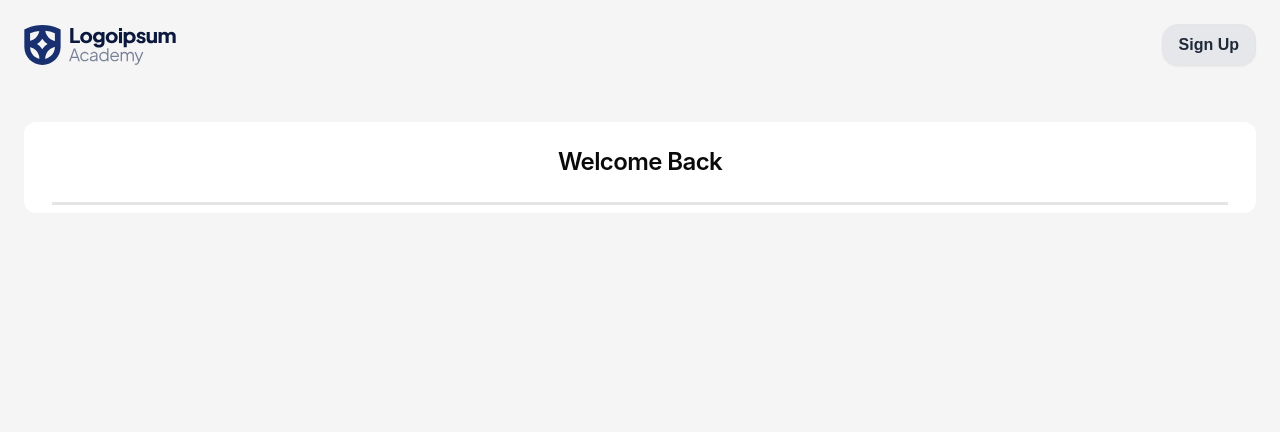
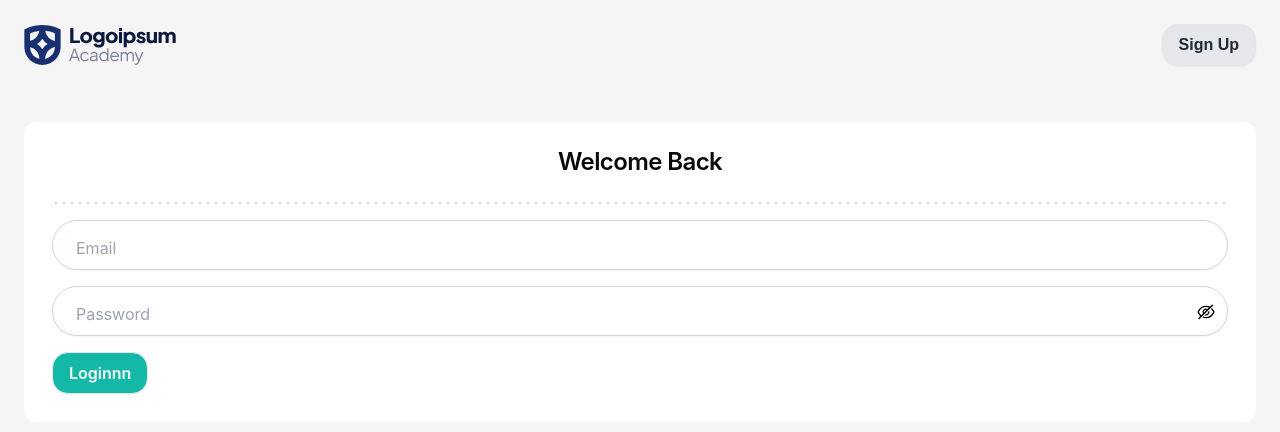
Before and after one commit to Meyzan16/jira-clone, a Next.js app: page /sign-in in a window 1280 px wide. Shown: the top 432 px of the page. Built offline with nearby package versions, Linux system fonts and the light colour scheme.

Commit message:
add dotted separator and form input login

```diff
--- a/src/app/(auth)/layout.tsx
+++ b/src/app/(auth)/layout.tsx
@@ -1,29 +1,35 @@
-import Button from '@/components/button';
-import Image from 'next/image';
-import React from 'react'
+"use client";
+
+import AlertComponent from "@/components/alert";
+import Button from "@/components/button";
+import Image from "next/image";
+import React, { useContext } from "react";
+import { GlobalContext } from "../context";
 
 interface AuthLayoutProps {
-    children: React.ReactNode;
+  children: React.ReactNode;
 }
 
-const AuthLayout = ({children}: AuthLayoutProps) => {
+const AuthLayout = ({ children }: AuthLayoutProps) => {
+  const { openAlert } = useContext(GlobalContext)!;
+
   return (
-    <main className='bg-neutral-100 min-h-screen '>
-        <div className='mx-auto max-w-screen-2xl p-6'>
-            <nav className='flex justify-between items-center'>
-                <Image src="/logo.svg" height={60} width={152} alt='logo' />
-                <div className='flex items-center gap-2'>
-                    <Button variant='secondary'>
-                        Sign Up
-                    </Button>
-                </div>
-            </nav>
-            <div className='flex flex-col items-center justify-center pt-4 md:pt-14 font-sans'>
-                {children}
-            </div>
+    <main className="bg-neutral-100 min-h-screen ">
+      <div className="mx-auto max-w-screen-2xl p-6">
+        <nav className="flex justify-between items-center">
+          <Image src="/logo.svg" height={60} width={152} alt="logo" />
+          <div className="flex items-center gap-2">
+            <Button variant="secondary">Sign Up</Button>
+          </div>
+        </nav>
+        <div className="flex flex-col items-center justify-center pt-4 md:pt-14 font-sans">
+          {children}
         </div>
+      </div>
+
+      {openAlert.status == true && <AlertComponent />}
     </main>
-  )
-}
+  );
+};
 
-export default AuthLayout
+export default AuthLayout;
--- a/src/app/(auth)/sign-in/page.tsx
+++ b/src/app/(auth)/sign-in/page.tsx
@@ -1,3 +1,5 @@
+"use client";
+
 import SignInCard from '@/features/auth/components/sign-in-card'
 import React from 'react'
 
--- /dev/null
+++ b/src/components/dotted-separator.tsx
@@ -0,0 +1,43 @@
+import React from "react";
+
+interface DottedSeparatorProps {
+  className?: string;
+  color?: string;
+  height?: string;
+  dotSize?: string;
+  gapSize?: string;
+  direction?: "horizontal" | "vertical";
+}
+
+const DottedSeparator = ({
+  className = "",
+  color = "#d4d4d8",
+  height = "2px",
+  dotSize = "2px",
+  gapSize = "6px",
+  direction = "horizontal",
+}: DottedSeparatorProps) => {
+  const isHorizontal = direction === "horizontal";
+
+  return (
+    <div
+      className={`${isHorizontal ? "w-full flex items-center" : "h-full flex flex-col items-center"} ${className}`}
+    >
+      <div
+        className={isHorizontal ? "flex-grow" : "flex-grow-0"}
+        style={{
+          width: isHorizontal ? "100%" : height,
+          height: isHorizontal ? height : "100%",
+          backgroundImage: `radial-gradient(circle, ${color} 25%, transparent 25%)`,
+          backgroundSize: isHorizontal
+            ? `${parseInt(dotSize) + parseInt(gapSize)}px ${height}`
+            : `${height} ${parseInt(dotSize) + parseInt(gapSize)}px`,
+          backgroundRepeat: isHorizontal ? "repeat-x" : "repeat-y",
+          backgroundPosition: "center",
+        }}
+      ></div>
+    </div>
+  );
+};
+
+export default DottedSeparator;
--- a/src/components/input.tsx
+++ b/src/components/input.tsx
@@ -20,19 +20,21 @@ const Input: FC<InputProps> = ({
   errors,
   touched,
 }) => {
+  const [isFilledOrFocused, setIsFilledOrFocused] = useState(false);
   const [showPassword, setShowPassword] = useState(false);
 
   const isPasswordInput = type === "password";
 
-  const isFilledOrFocused = value.length > 0;
+  // const isFilledOrFocused = value.length > 0;
 
   return (
     <div className={`relative w-full ${errors && touched ? "mb-4" : "mb-4"}`}>
       <label
-            className={`absolute left-4 transition-all duration-300 ${
+        className={`absolute left-4 transition-all duration-300 bg-white px-2
+          ${
             isFilledOrFocused
-                ? "-top-3 text-sm bg-white px-2 text-gray-600"
-                : "top-4 text-gray-400"
+              ? "-top-2 text-xs text-gray-600"
+              : "top-4 text-base text-gray-400"
           }`}
         htmlFor={id}
       >
@@ -43,31 +45,51 @@ const Input: FC<InputProps> = ({
         id={id}
         type={isPasswordInput ? (showPassword ? "text" : "password") : type}
         value={value}
-            onChange={onChange}
+        onChange={(e) => {
+          onChange(e);
+          setIsFilledOrFocused(e.target.value.length > 0);
+        }}
+        onFocus={() => setIsFilledOrFocused(true)}
+        onBlur={() => setIsFilledOrFocused(value.length > 0)}
         aria-label={label}
-            className={`w-full px-4 py-4 border rounded-full  text-black
-                        font-poppins text-md font-semibold
-                        focus:outline-none focus:border-primary bg-white
-                        ${errors && touched ? "border-red-500" : "border-gray-300"}`}
+        className={`w-full px-4 pt-5 pb-2 border rounded-full
+                    font-poppins
+                    text-base shadow-sm transition-colors
+                    file:border-0
+                    file:bg-transparent file:text-sm
+                    file:font-medium
+                    file:text-foreground
+                    placeholder:text-muted-foreground
+                    focus-visible:outline-none
+                    focus-visible:ring-1
+                    focus-visible:ring-ring
+                    disabled:cursor-not-allowed
+                    disabled:opacity-50 md:text-sm
+                    ${
+                      errors && touched ? "border-red-500" : "border-gray-300"
+                    }`}
       />
-
 
       {isPasswordInput && (
         <span
-            className="absolute bottom-3 right-3 cursor-pointer text-black z-10"
+          className="absolute top-4 right-3 cursor-pointer text-black z-10"
           onClick={() => setShowPassword((prev) => !prev)}
         >
-            {showPassword ? <AiOutlineEye size={20} /> : <AiOutlineEyeInvisible size={20} />}
+          {showPassword ? (
+            <AiOutlineEye size={20} />
+          ) : (
+            <AiOutlineEyeInvisible size={20} />
+          )}
         </span>
       )}
 
       {errors && touched && (
-            <span className="text-red-500 block font-poppins text-base mt-2">{errors}</span>
+        <span className="text-red-500 block font-poppins text-base mt-2">
+          {errors}
+        </span>
       )}
-
     </div>
   );
-
 };
 
 export default Input;
--- a/src/constants/authControls.tsx
+++ b/src/constants/authControls.tsx
@@ -28,29 +28,29 @@ export const loginFormControls: Props[] = [
         label: 'Password',
         componentType: 'input',
     },
-    {
-        id: 'personalgoal',
-        type: '',
-        placeholder: '',
-        label: 'Personal Goal',
-        componentType: 'select',
-        options: [
-            {
-                id:'notfound',
-                label: 'Pilih-Keahlian',
-            },
-            {
-                id:'fs',
-                label: 'Fullstack Developer',
-            },
-            {
-                id:'be',
-                label: 'Backend Developer',
-            },
-            {
-                id:'fe',
-                label: 'Frontend Developer',
-            },
-        ]
-    },
+    // {
+    //     id: 'personalgoal',
+    //     type: '',
+    //     placeholder: '',
+    //     label: 'Personal Goal',
+    //     componentType: 'select',
+    //     options: [
+    //         {
+    //             id:'notfound',
+    //             label: 'Pilih-Keahlian',
+    //         },
+    //         {
+    //             id:'fs',
+    //             label: 'Fullstack Developer',
+    //         },
+    //         {
+    //             id:'be',
+    //             label: 'Backend Developer',
+    //         },
+    //         {
+    //             id:'fe',
+    //             label: 'Frontend Developer',
+    //         },
+    //     ]
+    // },
 ];
--- a/src/features/auth/components/sign-in-card.tsx
+++ b/src/features/auth/components/sign-in-card.tsx
@@ -1,19 +1,97 @@
-import React from 'react'
-import { Card,CardContent,CardHeader,CardTitle } from '@/components/card'
+"use client";
+
+import React, { useContext, useState } from "react";
+import { Card, CardContent, CardHeader, CardTitle } from "@/components/card";
+import DottedSeparator from "@/components/dotted-separator";
+import Button from "@/components/button";
+import { useFormik } from "formik";
+import * as Yup from "yup";
+import { GlobalContext } from "@/app/context";
+import { loginFormControls } from "@/constants/authControls";
+import Input from "@/components/input";
+import PulseLoader from "@/components/pulseloader";
+
+const schema = Yup.object().shape({
+  email: Yup.string()
+    .email("Invalid email!")
+    .required("Please enter your email"),
+  password: Yup.string().required("Please enter your password").min(6),
+});
 
 const SignInCard = () => {
+  const [pageLevelLoader, setPageLevelLoader] = useState(false);
+
+  const { openAlert, setOpenAlert } = useContext(GlobalContext)!;
+
+  const formik = useFormik({
+    initialValues: {
+      email: "",
+      password: "",
+      personalgoal: "",
+    },
+    validationSchema: schema,
+    onSubmit: (values) => {
+      setPageLevelLoader(true);
+      setOpenAlert({
+        status: true,
+        message: "Login Berhasil",
+        severity: "success",
+      });
+      console.log("Form Data:", values);
+      setTimeout(() => {
+        setPageLevelLoader(false);
+      }, 1000);
+    },
+  });
+
+  const { errors, touched, values, handleChange, handleSubmit } = formik;
+
   return (
     <Card className="md:w-[487px] lg:w-full lg:h-full w-full h-full  border-none shadow-none">
-        <CardHeader className="flex items-center justify-center text-center p-7">
-            <CardTitle className="text-2xl">
-                    Welcome Back
-            </CardTitle>
-        </CardHeader>
-        <div className='px-7 mb-2 '>
-          <div className='border border-b-2'></div>
-        </div>
+      <CardHeader className="flex items-center justify-center text-center p-7">
+        <CardTitle className="text-2xl">Welcome Back</CardTitle>
+      </CardHeader>
+      <div className="px-7 mb-4">
+        <DottedSeparator />
+      </div>
+      <CardContent className="p-7">
+        <form className="space-y-4" onSubmit={handleSubmit}>
+          {loginFormControls.map((item, index) =>
+            item.componentType === "input" ? (
+              <Input
+                key={index}
+                id={item.id}
+                label={item.label}
+                type={item.type}
+                value={values[item.id as keyof typeof values]}
+                onChange={handleChange}
+                errors={
+                  touched[item.id as keyof typeof values]
+                    ? errors[item.id as keyof typeof values]
+                    : undefined
+                }
+                touched={touched[item.id as keyof typeof values]}
+              />
+            ) : null
+          )}
+
+          <div className="w-full mt-5">
+            <Button variant="primary" type="submit">
+              {pageLevelLoader === true ? (
+                <PulseLoader
+                  text={"Login"}
+                  color={"#ffffff"}
+                  loading={pageLevelLoader}
+                />
+              ) : (
+                "Loginnn"
+              )}
+            </Button>
+          </div>
+        </form>
+      </CardContent>
     </Card>
-  )
-}
+  );
+};
 
-export default SignInCard
+export default SignInCard;
```
Lines whose indentation alone changed are shown as unchanged.
